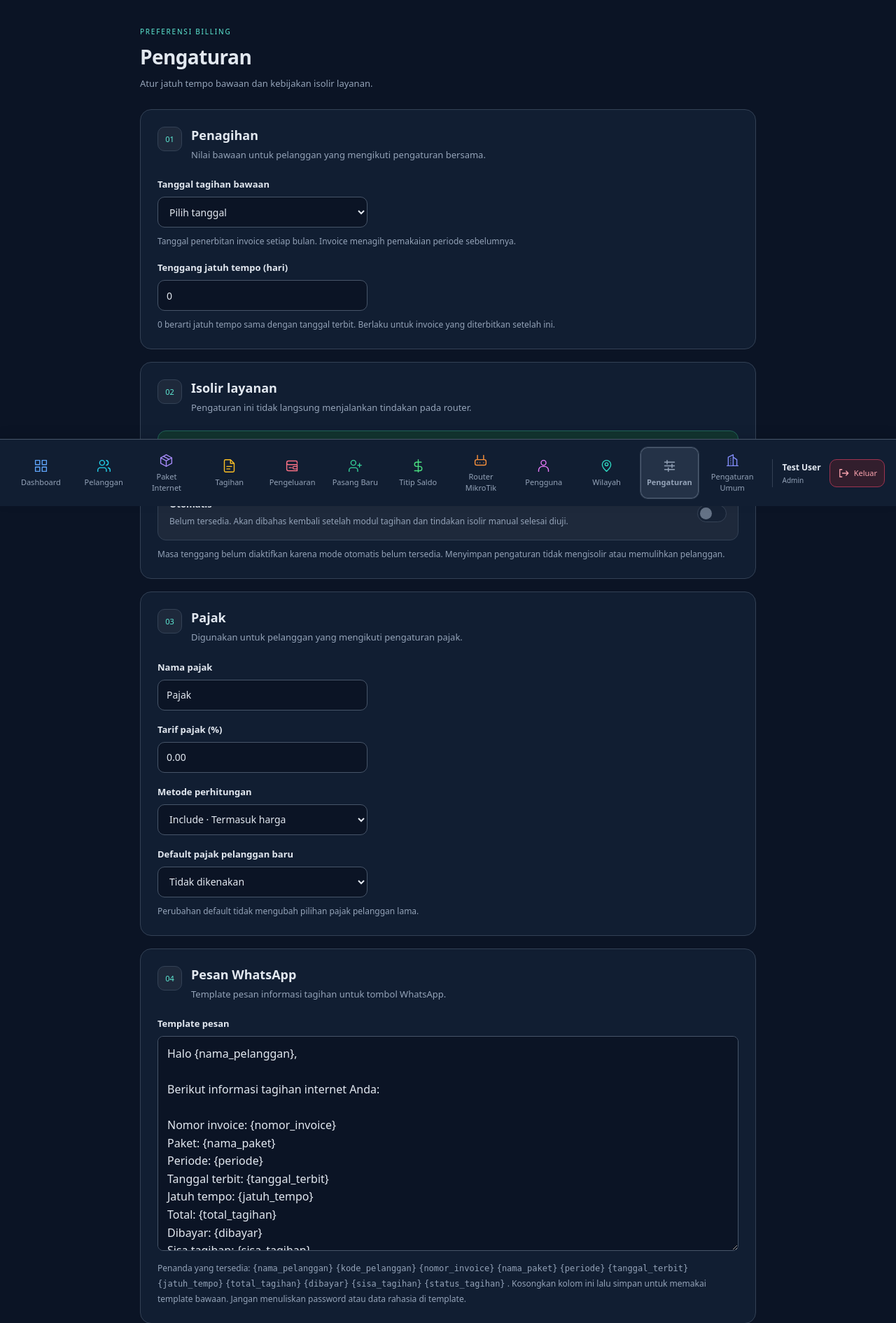
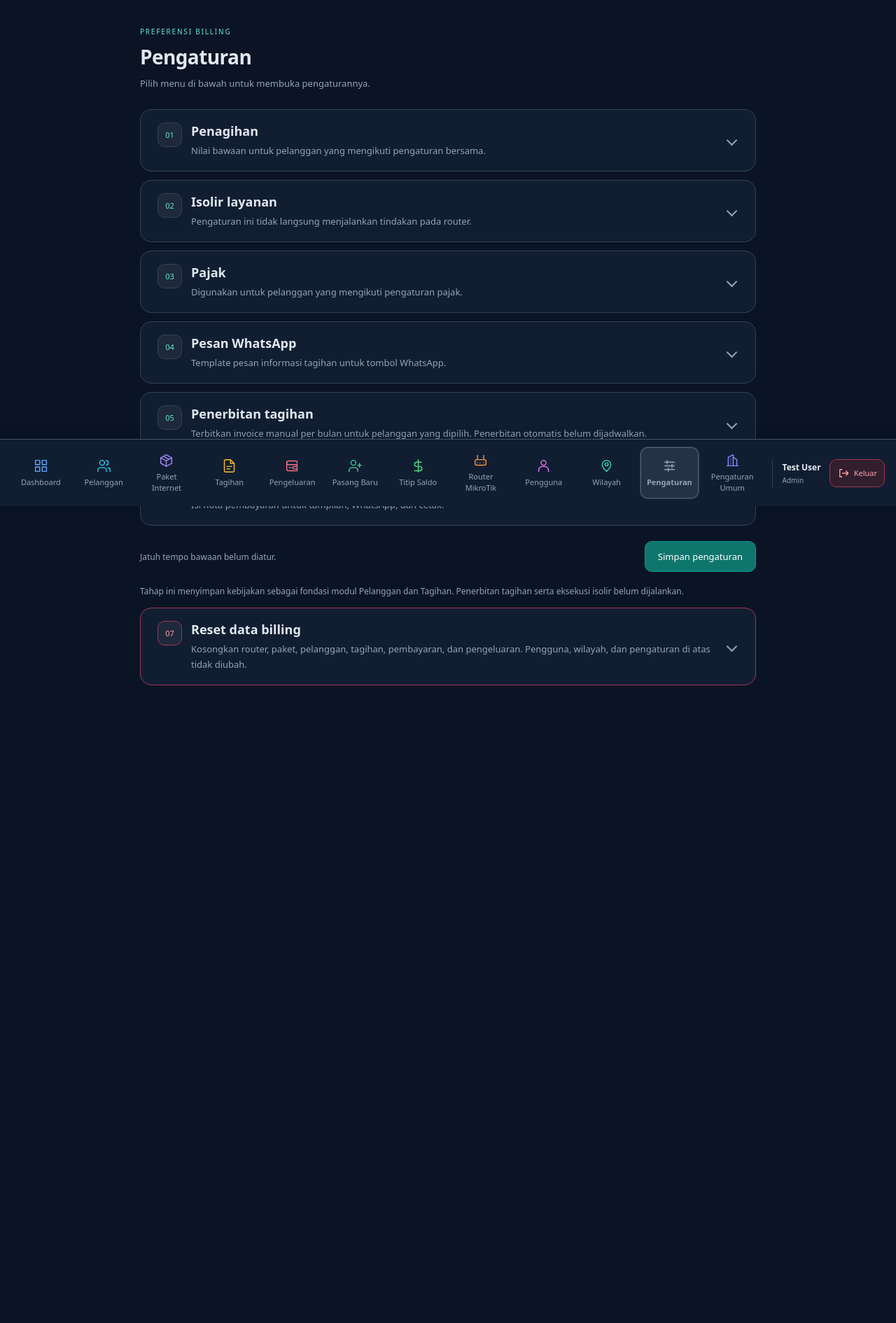
Before and after one commit to macdevi/macbill_v3, a Laravel app: page /billing-settings in a window 1280 px wide. Shown: the part 77-1967 px from the top of the page at 70% size. After the commit the page ends 1056 px from the top, so only its background shows below. Run offline with Laravel 12, Linux system fonts and the light colour scheme; a user stored in the database is signed in; data comes from the database, SQL or seed files in the repository; tables that the repository leaves empty hold one stand-in row (values such as "Sample post"); some libraries are stand-ins or nearby versions.

Commit message:
Rapikan halaman Pengaturan menjadi menu yang bisa dibuka

```diff
--- a/public/css/billing-settings.css
+++ b/public/css/billing-settings.css
@@ -260,3 +260,119 @@ body {
     .settings-field input { max-width:none; }
 }
 .settings-field textarea { width:100%;box-sizing:border-box;padding:12px 13px;border:1px solid var(--ui-line-strong, rgba(128,128,128,.4));border-radius:8px;background:var(--ui-input, transparent);color:inherit;font:inherit;line-height:1.6;resize:vertical; }
+
+
+/* Tombol dan bagian bahaya */
+.settings-button-link {
+    display: inline-flex;
+    align-items: center;
+    justify-content: center;
+    text-decoration: none;
+}
+
+.settings-save-danger {
+    border-color: var(--ui-danger-line);
+    background: var(--ui-danger-bg);
+    color: var(--ui-danger);
+}
+
+.settings-save-danger:hover { background: var(--ui-danger-hover, var(--ui-danger-bg)); }
+
+.settings-save-danger:focus-visible {
+    outline: 2px solid var(--ui-danger);
+    outline-offset: 3px;
+}
+
+.settings-danger { border-color: var(--ui-danger-line); }
+
+.settings-danger .settings-number {
+    border-color: var(--ui-danger-line);
+    color: var(--ui-danger);
+}
+
+.settings-counts {
+    width: 100%;
+    margin-top: 4px;
+    border-collapse: collapse;
+    font-size: 13px;
+}
+
+.settings-counts td {
+    padding: 9px 0;
+    border-bottom: 1px solid var(--ui-line);
+}
+
+.settings-counts tr:last-child td { border-bottom: 0; }
+
+.settings-counts code {
+    color: var(--ui-muted);
+    font-size: 12px;
+}
+
+.settings-count-value {
+    text-align: right;
+    font-variant-numeric: tabular-nums;
+    font-weight: 600;
+}
+
+@media (max-width: 640px) {
+    .settings-counts { font-size: 12px; }
+}
+
+/* Menu pengaturan yang bisa dibuka */
+.settings-section.settings-menu { margin-top: 12px; padding: 0; overflow: hidden; }
+
+.settings-menu-summary {
+    display: flex;
+    align-items: center;
+    gap: 14px;
+    padding: 18px 24px;
+    list-style: none;
+    cursor: pointer;
+    transition: background .16s ease;
+}
+
+.settings-menu-summary::-webkit-details-marker { display: none; }
+.settings-menu-summary:hover { background: var(--ui-surface-soft); }
+
+.settings-menu-summary:focus-visible {
+    outline: 2px solid var(--ui-accent);
+    outline-offset: -2px;
+}
+
+.settings-menu-summary .settings-section-heading {
+    flex: 1;
+    min-width: 0;
+    margin-bottom: 0;
+}
+
+.settings-menu-summary::after {
+    content: "";
+    flex-shrink: 0;
+    width: 9px;
+    height: 9px;
+    margin-right: 4px;
+    border-right: 2px solid var(--ui-muted);
+    border-bottom: 2px solid var(--ui-muted);
+    transform: rotate(45deg);
+    transition: transform .2s ease;
+}
+
+.settings-menu[open] > .settings-menu-summary::after { transform: rotate(-135deg); }
+
+.settings-menu[open] > .settings-menu-summary {
+    border-bottom: 1px solid var(--ui-line);
+    background: var(--ui-surface-soft);
+}
+
+.settings-menu-body { padding: 22px 24px 24px; }
+
+@media (max-width: 640px) {
+    .settings-menu-summary { gap: 10px; padding: 14px 15px; }
+    .settings-menu-body { padding: 18px 15px 20px; }
+}
+
+@media (prefers-reduced-motion: reduce) {
+    .settings-menu-summary,
+    .settings-menu-summary::after { transition: none; }
+}
--- a/resources/views/billing-settings/index.blade.php
+++ b/resources/views/billing-settings/index.blade.php
@@ -26,7 +26,7 @@
         <div class="settings-heading">
             <span class="settings-eyebrow">PREFERENSI BILLING</span>
             <h1>Pengaturan</h1>
-            <p>Atur jatuh tempo bawaan dan kebijakan isolir layanan.</p>
+            <p>Pilih menu di bawah untuk membuka pengaturannya.</p>
         </div>
 
         @if(session('status'))
@@ -47,7 +47,8 @@
             @csrf
             @method('PUT')
 
-            <section class="settings-section" aria-labelledby="billing-heading">
+            <details class="settings-section settings-menu" {{ $errors->hasAny(['default_invoice_day', 'due_grace_days']) ? 'open' : '' }} aria-labelledby="billing-heading">
+                <summary class="settings-menu-summary">
                     <div class="settings-section-heading">
                     <span class="settings-number" aria-hidden="true">01</span>
                     <div>
@@ -55,6 +56,8 @@
                         <p>Nilai bawaan untuk pelanggan yang mengikuti pengaturan bersama.</p>
                     </div>
                     </div>
+                </summary>
+                <div class="settings-menu-body">
 
                 <div class="settings-field" style="margin-top:18px">
                     <label for="default-invoice-day">Tanggal tagihan bawaan</label>
@@ -78,9 +81,11 @@
                     <p class="settings-help">0 berarti jatuh tempo sama dengan tanggal terbit. Berlaku untuk invoice yang diterbitkan setelah ini.</p>
                 </div>
 
-            </section>
+            </div>
+            </details>
 
-            <section class="settings-section" aria-labelledby="isolation-heading">
+            <details class="settings-section settings-menu" aria-labelledby="isolation-heading">
+                <summary class="settings-menu-summary">
                     <div class="settings-section-heading">
                     <span class="settings-number" aria-hidden="true">02</span>
                     <div>
@@ -88,6 +93,8 @@
                         <p>Pengaturan ini tidak langsung menjalankan tindakan pada router.</p>
                     </div>
                     </div>
+                </summary>
+                <div class="settings-menu-body">
 
                 <div class="settings-mode">
                     <div>
@@ -120,9 +127,11 @@
                     Masa tenggang belum diaktifkan karena mode otomatis belum tersedia.
                     Menyimpan pengaturan tidak mengisolir atau memulihkan pelanggan.
                 </p>
-            </section>
+            </div>
+            </details>
 
-            <section class="settings-section" aria-labelledby="tax-heading">
+            <details class="settings-section settings-menu" {{ $errors->hasAny(['tax_name', 'tax_rate', 'tax_mode', 'default_tax_enabled']) ? 'open' : '' }} aria-labelledby="tax-heading">
+                <summary class="settings-menu-summary">
                     <div class="settings-section-heading">
                     <span class="settings-number" aria-hidden="true">03</span>
                     <div>
@@ -130,6 +139,8 @@
                         <p>Digunakan untuk pelanggan yang mengikuti pengaturan pajak.</p>
                     </div>
                     </div>
+                </summary>
+                <div class="settings-menu-body">
 
                 <div class="settings-field">
                     <label for="tax-name">Nama pajak</label>
@@ -160,9 +171,11 @@
                     </select>
                 </div>
                 <p class="settings-help">Perubahan default tidak mengubah pilihan pajak pelanggan lama.</p>
-            </section>
+            </div>
+            </details>
 
-            <section class="settings-section" aria-labelledby="wa-heading">
+            <details class="settings-section settings-menu" {{ $errors->hasAny(['wa_template']) ? 'open' : '' }} aria-labelledby="wa-heading">
+                <summary class="settings-menu-summary">
                     <div class="settings-section-heading">
                     <span class="settings-number" aria-hidden="true">04</span>
                     <div>
@@ -170,6 +183,8 @@
                         <p>Template pesan informasi tagihan untuk tombol WhatsApp.</p>
                     </div>
                     </div>
+                </summary>
+                <div class="settings-menu-body">
 
                 <div class="settings-field">
                     <label for="wa-template">Template pesan</label>
@@ -183,9 +198,11 @@
                         Jangan menuliskan password atau data rahasia di template.
                     </p>
                 </div>
-            </section>
+            </div>
+            </details>
 
-            <section class="settings-section" aria-labelledby="generate-heading">
+            <details class="settings-section settings-menu" aria-labelledby="generate-heading">
+                <summary class="settings-menu-summary">
                     <div class="settings-section-heading">
                     <span class="settings-number" aria-hidden="true">05</span>
                     <div>
@@ -193,15 +210,18 @@
                         <p>Terbitkan invoice manual per bulan untuk pelanggan yang dipilih. Penerbitan otomatis belum dijadwalkan.</p>
                     </div>
                     </div>
+                </summary>
+                <div class="settings-menu-body">
 
                 <div class="settings-field" style="margin-top:18px">
-                    <a class="settings-save" href="{{ route('invoices.create') }}"
-                        style="display:inline-flex;align-items:center;justify-content:center;text-decoration:none">Generate tagihan</a>
+                    <a class="settings-save settings-button-link" href="{{ route('invoices.create') }}">Generate tagihan</a>
                     <p class="settings-help">Halaman ini hanya membuka daftar pelanggan yang bisa ditagih. Invoice baru terbit setelah Anda memilih dan mengonfirmasi.</p>
                 </div>
-            </section>
+            </div>
+            </details>
 
-            <section class="settings-section" aria-labelledby="receipt-heading">
+            <details class="settings-section settings-menu" {{ $errors->hasAny(['receipt_template']) ? 'open' : '' }} aria-labelledby="receipt-heading">
+                <summary class="settings-menu-summary">
                     <div class="settings-section-heading">
                     <span class="settings-number" aria-hidden="true">06</span>
                     <div>
@@ -209,6 +229,8 @@
                         <p>Isi nota pembayaran untuk tampilan, WhatsApp, dan cetak.</p>
                     </div>
                     </div>
+                </summary>
+                <div class="settings-menu-body">
 
                 <div class="settings-field">
                     <label for="receipt-template">Template nota</label>
@@ -222,7 +244,8 @@
                         Baris yang berisi {sisa_tagihan}, {titip_saldo}, atau {saldo_titip} otomatis hilang jika nilainya nol. Kosongkan lalu simpan untuk memakai template bawaan.
                     </p>
                 </div>
-            </section>
+            </div>
+            </details>
 
             <div class="settings-save-row">
                 <p>
@@ -241,7 +264,8 @@
             </p>
         </form>
 
-        <section class="settings-section" aria-labelledby="reset-heading">
+        <details class="settings-section settings-menu settings-danger" {{ $errors->hasAny(['confirmation', 'password']) ? 'open' : '' }} aria-labelledby="reset-heading">
+                <summary class="settings-menu-summary">
                     <div class="settings-section-heading">
                 <span class="settings-number" aria-hidden="true">07</span>
                 <div>
@@ -249,13 +273,15 @@
                     <p>Kosongkan router, paket, pelanggan, tagihan, pembayaran, dan pengeluaran. Pengguna, wilayah, dan pengaturan di atas tidak diubah.</p>
                 </div>
                     </div>
+                </summary>
+                <div class="settings-menu-body">
 
-            <table style="width:100%;margin-top:18px;border-collapse:collapse">
+            <table class="settings-counts">
                 <tbody>
                     @foreach(\App\Services\BillingReset::counts() as $table => $count)
                         <tr>
-                            <td style="padding:6px 0"><code>{{ $table }}</code></td>
-                            <td style="padding:6px 0;text-align:right">{{ number_format($count, 0, ',', '.') }}</td>
+                            <td><code>{{ $table }}</code></td>
+                            <td class="settings-count-value">{{ number_format($count, 0, ',', '.') }}</td>
                         </tr>
                     @endforeach
                 </tbody>
@@ -285,11 +311,35 @@
 
                     <div class="settings-save-row">
                         <p>Hanya super admin yang bisa melakukan ini.</p>
-                        <button class="settings-save" type="submit" style="background:#b42318">Kosongkan semua data</button>
+                        <button class="settings-save settings-save-danger" type="submit">Kosongkan semua data</button>
                     </div>
                 </form>
             @endif
-        </section>
+        </div>
+            </details>
+
+        <script>
+        (function () {
+            var items = Array.prototype.slice.call(document.querySelectorAll('details.settings-menu'));
+
+            items.forEach(function (item) {
+                item.querySelector('.settings-menu-summary').addEventListener('click', function () {
+                    if (item.open) return;
+                    items.forEach(function (other) {
+                        if (other !== item) other.open = false;
+                    });
+                });
+            });
+
+            var form = document.querySelector('.settings-page > form');
+            if (form) {
+                form.addEventListener('invalid', function (event) {
+                    var holder = event.target.closest('details');
+                    if (holder) holder.open = true;
+                }, true);
+            }
+        })();
+        </script>
     </main>
 
     @include('partials.billing-launcher')
```
Lines whose indentation alone changed are shown as unchanged.
